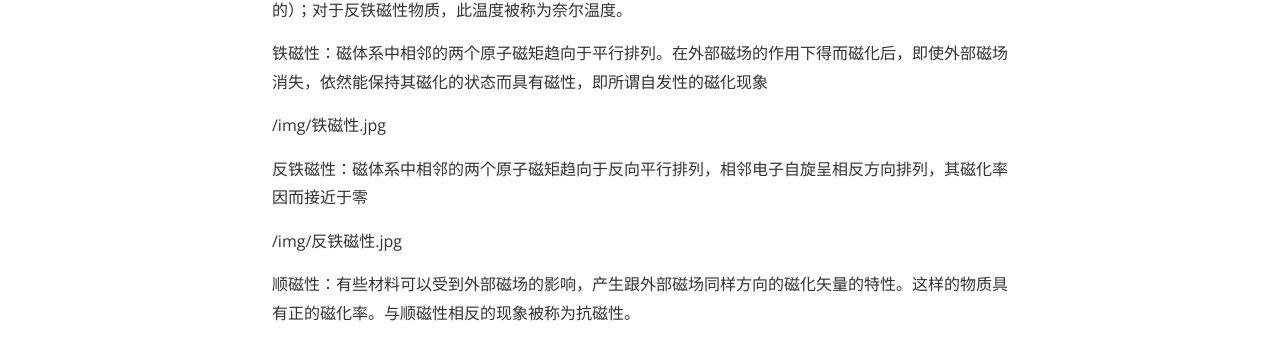
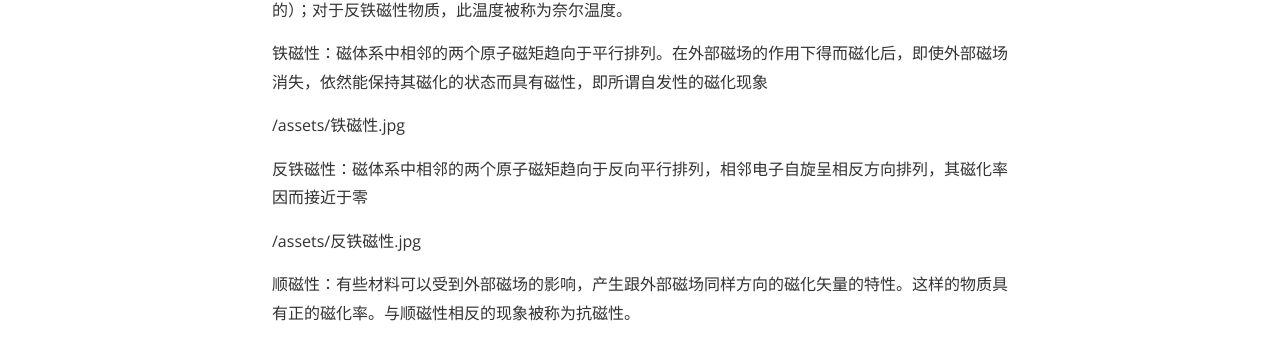
Before and after one commit to RobustGoose/biggoose.github.io, a Jekyll site: the page built from _posts/2021-12-09-welcome.markdown, in a window 1280 px wide and 900 px high, scrolled down 504 px. Shown: the part 202-542 px from the top of the window. Built offline with Jekyll 4.4.1, drawn with Linux system fonts in a browser that asks for light colours; nearby versions of some CDN libraries.

Commit message:
Update 2021-12-09-welcome.markdown

```diff
--- a/_posts/2021-12-09-welcome.markdown
+++ b/_posts/2021-12-09-welcome.markdown
@@ -14,11 +14,11 @@ cover:  "/assets/instacode.jpg"
 
 铁磁性：磁体系中相邻的两个原子磁矩趋向于平行排列。在外部磁场的作用下得而磁化后，即使外部磁场消失，依然能保持其磁化的状态而具有磁性，即所谓自发性的磁化现象
 
-{{ "/img/铁磁性.jpg" | prepend: site.baseurl }}
+{{ "/assets/铁磁性.jpg" | prepend: site.baseurl }}
 
 反铁磁性：磁体系中相邻的两个原子磁矩趋向于反向平行排列，相邻电子自旋呈相反方向排列，其磁化率因而接近于零
 
-{{ "/img/反铁磁性.jpg" | prepend: site.baseurl }}
+{{ "/assets/反铁磁性.jpg" | prepend: site.baseurl }}
 
 顺磁性：有些材料可以受到外部磁场的影响，产生跟外部磁场同样方向的磁化矢量的特性。这样的物质具有正的磁化率。与顺磁性相反的现象被称为抗磁性。
 
```
